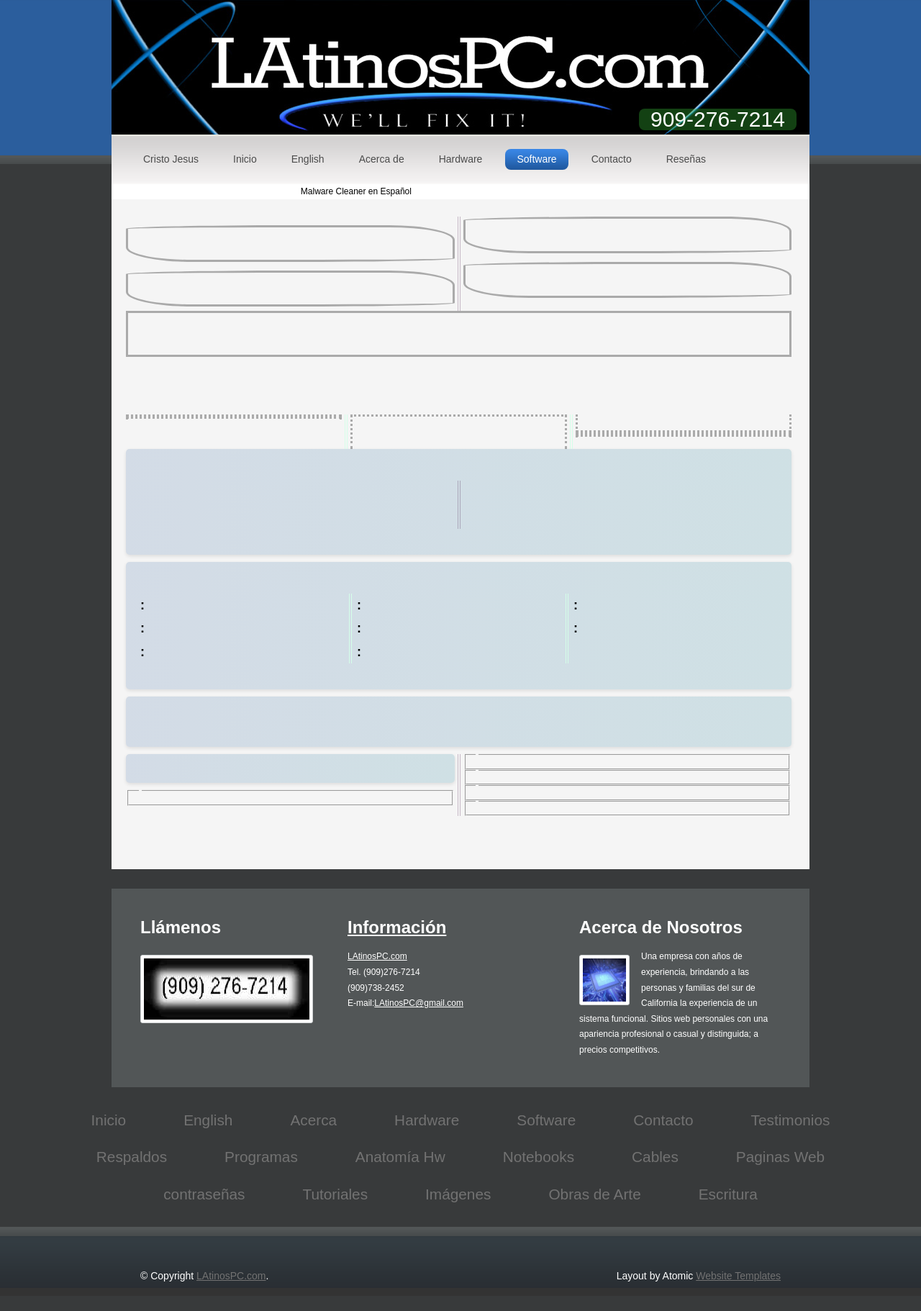
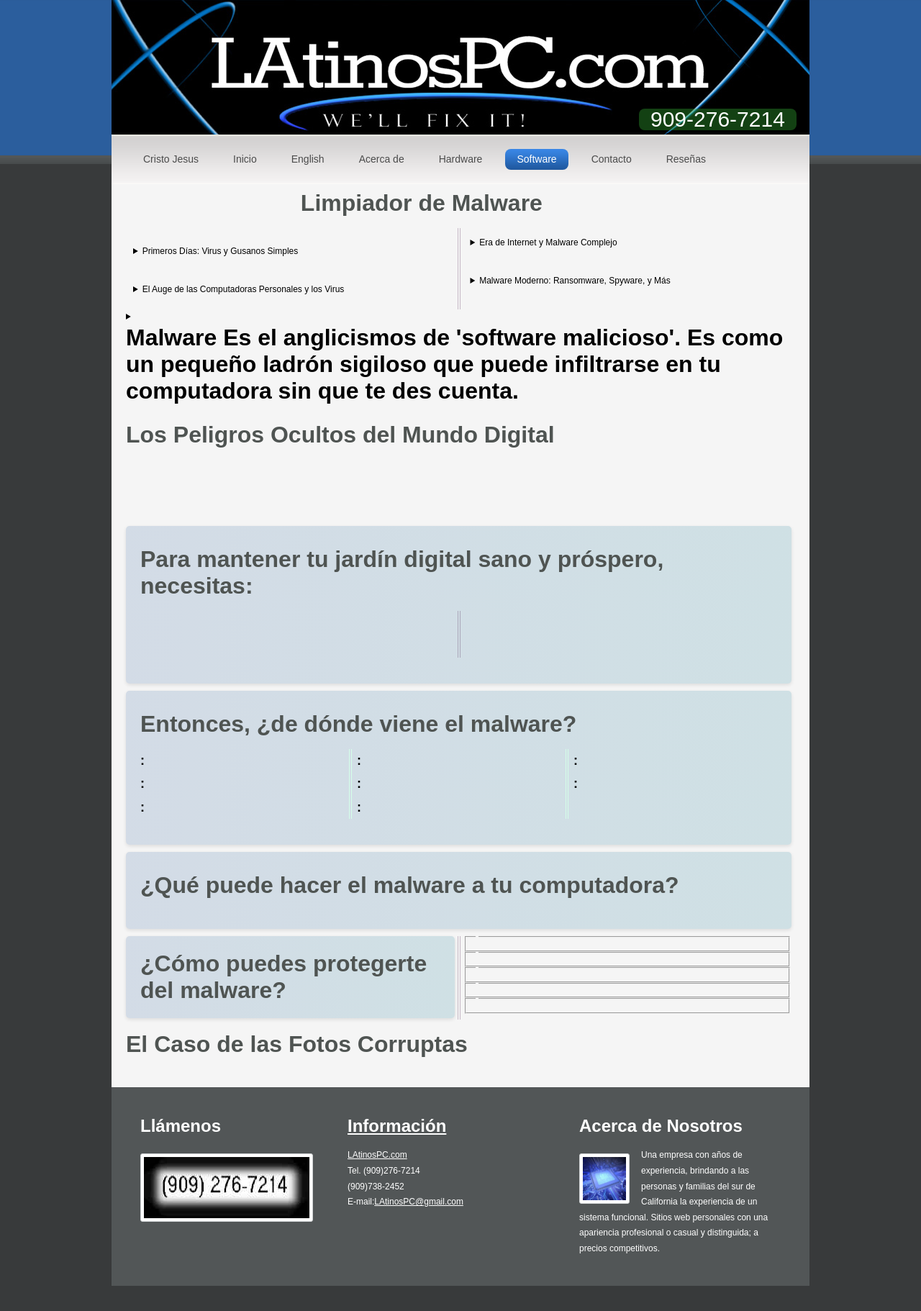
Before and after one commit to Omar27522/Work-on-This-as-a-template-for-the-new-site, a PHP site: the page made by español/software/limpiadoresdemalware/index.php in a window 1280 px wide. Shown: the part 86-1908 px from the top of the page at 72% size. Before the commit the page ends 1876 px from the top, so only its background shows below. Run offline with PHP 8.4, Linux system fonts and the light colour scheme; data that the repository does not hold is empty.

Commit message:
LMLW
el comienzo de la traduccion de MLWC en español

```diff
--- a/español/software/limpiadoresdemalware/index.php
+++ b/español/software/limpiadoresdemalware/index.php
@@ -2,12 +2,13 @@
 $titulo = 'Limpiadores de Malware';
 $software ='active';
 $directoryPath = '../../../';
+$css = '<link href="../../../include/_code/softwareCSS/malwareCleaner.css" rel="stylesheet" type="text/css" />';
 //$palabrasClave ='<meta name="keywords" content="">';
 //$descripción  = '<meta name="description" content="" />';
 include ('../../../include/_code/pagina.php');
 
     function content(){
-        echo'Malware Cleaner en Español'; //This first echo shifts the <h2> to the left. once deleted it goes back with indentation.
+        include ('../../../español/software/limpiadoresdemalware/limpiadores.php');
         include ('../../../include/_works/_software/malwarecleaner.php');
     }
 ?>
--- a/español/software/limpiadoresdemalware/limpiadores.php
+++ b/español/software/limpiadoresdemalware/limpiadores.php
@@ -0,0 +1,21 @@
+<?php
+$titulos = [
+    'Limpiador de Malware',
+    'Los Peligros Ocultos del Mundo Digital',
+    'Para mantener tu jardín digital sano y próspero, necesitas:',
+    'Entonces, ¿de dónde viene el malware?',
+    '¿Qué puede hacer el malware a tu computadora?',
+    '¿Cómo puedes protegerte del malware?',
+    'El Caso de las Fotos Corruptas',
+    'primerosDias' => 'Primeros Días: Virus y Gusanos Simples',
+    'elAumento' => 'El Auge de las Computadoras Personales y los Virus',
+    'eraDeInternet' => 'Era de Internet y Malware Complejo',
+    'mlwModerno' => 'Malware Moderno: Ransomware, Spyware, y Más',
+    /*
+    'once' => 'Una vez dentro, puede hacer cosas malas como',
+    'howCanGet' => '¿Cómo puedes obtener malware en tu computadora?',
+    'howCanProt' => '¿Cómo puedes proteger tu computadora del malware?',*/
+];
+ $swMaligno=['Malware','Es el anglicismos de \'software malicioso\'. Es como un pequeño ladrón sigiloso que puede infiltrarse en tu computadora sin que te des cuenta.'];
+
+?>
--- a/include/_code/page.php
+++ b/include/_code/page.php
@@ -6,6 +6,7 @@
     <link href="<?= $directoryPath ?>include/_code/style.css" rel="stylesheet" type="text/css" />
     <link href="<?= $directoryPath ?>include/_works/start.css" rel="stylesheet" type="text/css" />
     <link href="<?= $directoryPath ?>include/_code/nav.css" rel="stylesheet" type="text/css" />
+    <?php if(!empty($css)){  echo $css;  } /*CSS used in software pages*/ ?>
     <script defer src="<?= $directoryPath ?>include/_code/script.js" ></script>
 	<link rel="icon" href="<?= $directoryPath ?>annotation_2019_12_08_033413_AUw_2.ico">
   <?php if(!empty($keywords) && !empty($description)){  echo $keywords.$description;  } ?>
--- a/include/_works/_software/malwarecleaner.php
+++ b/include/_works/_software/malwarecleaner.php
@@ -1,108 +1,5 @@
 <article class="hero4">
-<style>
-    .hero4 hr {
-        width: 50%;
-    }
 
-    .hero4 h2{
-        padding-left: 20%;
-    }
-    dt {
-        font-weight: bold;
-        font-size: 20pt;
-        text-align: center;
-    }
-
-    dd {
-        margin: 3%;
-    }
-
-    details {
-        border: 3px solid #aaa;
-    }
-
-    summary {
-        display: inline;
-        /* Gets Rid of the default arrow */
-        font-weight: bold;
-        font-size: 15pt;
-        padding: 2%;
-    }
-
-    summary:hover {
-        color: #1e90ff;
-        cursor: pointer;
-    }
-
-    .hero4 li {
-        font-size: 15pt;
-    }
-
-    .selection {
-        border-radius: 50% 20% / 10% 40%;
-    }
-
-    .selection:hover {
-        border-radius: 50% 20% / 10% 40%;
-    }
-
-    .garden {
-        padding-left: 10px;
-        padding-right: 250px;
-    }
-
-    .gardenImgRight {
-        color: whitesmoke;
-        background-color: rgb(83, 121, 82);
-        text-align: center;
-    }
-
-    .zigzag li {
-        padding-bottom: 0;
-    }
-
-    .zigzag .right {
-        text-align: right;
-    }
-
-    .zigzag .rightStr {
-        margin-right: 5%;
-    }
-
-    .rightdd {
-        margin-top: 0;
-        margin-bottom: 10px;
-        margin-left: 40%;
-        margin-right: 7%;
-        text-align: right;
-    }
-
-    .leftdd {
-        margin-top: 0;
-        margin-bottom: 10px;
-        margin-right: 48%;
-    }
-
-    .zigzag strong {
-        font-size: larger;
-    }
-
-    .protect legend {
-        font-size: larger;
-    }
-
-    .protect h2 {
-        padding-left: 10%;
-    }
-
-    .photographer dd {
-        text-align: left;
-    }
-    .fenceL{border: 3px dotted #aaa; text-align:left;}
-    .fenceC{border: 3px dotted #aaa; text-align:center;}
-    .fenceR{border: 3px dotted #aaa; text-align:right;padding-right:3px;}
-    .fenceBold{font-size:larger;}
-</style>
 
     <div class="fullbar">
         <h2 id="title"><?= empty($titles) ? $titulos[0] : $titles[0];?></h2>
@@ -112,7 +9,7 @@
             <dl>
                 <details tabindex="0" class="selection item">
                     <summary>
-                        <?= empty($earlyDays) ? $titulos['earlyDays'] : $titles['earlyDays'];?>
+                        <?= empty($earlyDays) ? $titulos['primerosDias'] : $titles['earlyDays'];?>
                     </summary>
                     <hr>
 
@@ -162,7 +59,7 @@
             <dl>
                 <details tabindex="0" class="selection item">
                     <summary>
-                        <?= empty($internetAge) ? $titulos['_'] : $titles['modernMLW'];?>
+                        <?= empty($internetAge) ? $titulos['mlwModerno'] : $titles['modernMLW'];?>
                     </summary>
                     <hr>
                     <?php //Displays each element of the array internetAge
@@ -181,8 +78,8 @@
         <details>
             <summary>
                 <h2 tabindex="0" style="padding:0;cursor:pointer;" class="hero4 selection_2">
-                    <strong style="font-weight: 900"><?= $malware[0];?></strong>
-                    <?= $malware[1];?>
+                    <strong style="font-weight: 900"><?= empty($malware)? $swMaligno[0] : $malware[0];?></strong>
+                    <?= empty($malware)? $swMaligno[1] : $malware[1];?>
                 </h2>
             </summary>
             <dl class="blurb">
@@ -218,23 +115,28 @@
             <br /><?= $hiddenDangers[1]; ?>
         </p>
         <ol class="newspaper2">
-            <li tabindex="0" class="selection_2 fenceL"><strong
-                    class="fenceBold"><?= $hiddenDangers[2]; ?></strong> <?= $hiddenDangers[3]; ?></li>
-            <li tabindex="0" class="selection_2 fenceC"><strong
-                    class="fenceBold"><?= $hiddenDangers[4]; ?></strong> <?= $hiddenDangers[5]; ?><br /><br /></li>
-            <li tabindex="0" class="selection_2 fenceR"><strong
-                    class="fenceBold"><?= $hiddenDangers[6]; ?></strong> <?= $hiddenDangers[7]; ?></li>
-        </ol><!-- (-.-)Zzz...--|c[_]|--☁【ツ】☁--|c[To keep your digital garden healthy and thriving, you need to:]|--\(^-^)/--|c[_]|--(╯°□°）╯ ︵ ┻━┻ `ღ´ -->
+            <li tabindex="0" class="selection_2 fenceL"><strong class="fenceBold"><?= $hiddenDangers[2]; ?></strong>
+                <?= $hiddenDangers[3]; ?></li>
+            <li tabindex="0" class="selection_2 fenceC"><strong class="fenceBold"><?= $hiddenDangers[4]; ?></strong>
+                <?= $hiddenDangers[5]; ?><br /><br /></li>
+            <li tabindex="0" class="selection_2 fenceR"><strong class="fenceBold"><?= $hiddenDangers[6]; ?></strong>
+                <?= $hiddenDangers[7]; ?></li>
+        </ol>
+        <!-- (-.-)Zzz...--|c[_]|--☁【ツ】☁--|c[To keep your digital garden healthy and thriving, you need to:]|--\(^-^)/--|c[_]|--(╯°□°）╯ ︵ ┻━┻ `ღ´ -->
         <div class="blurb">
             <h2 class="garden"><?= empty($titles) ? $titulos[2] : $titles[2];?></h2>
             <p class="colms2">
-                <span tabindex="0" class="item selection_2"><strong class="fenceBold"><?= $healthyAndThrivingGarden[0]; ?></strong>
+                <span tabindex="0" class="item selection_2"><strong
+                        class="fenceBold"><?= $healthyAndThrivingGarden[0]; ?></strong>
                     <?= $healthyAndThrivingGarden[1]; ?></span><br />
-                <span tabindex="0" class="item selection_2"><strong class="fenceBold"><?=$healthyAndThrivingGarden[2]; ?></strong>
+                <span tabindex="0" class="item selection_2"><strong
+                        class="fenceBold"><?=$healthyAndThrivingGarden[2]; ?></strong>
                     <?= $healthyAndThrivingGarden[3]; ?></span><br />
-                <span tabindex="0" class="item selection_2"><strong class="fenceBold"><?= $healthyAndThrivingGarden[4]; ?></strong>
+                <span tabindex="0" class="item selection_2"><strong
+                        class="fenceBold"><?= $healthyAndThrivingGarden[4]; ?></strong>
                     <?= $healthyAndThrivingGarden[5]; ?></span><br />
-                <span tabindex="0" class="item selection_2"><strong class="fenceBold"><?= $healthyAndThrivingGarden[6]; ?></strong>
+                <span tabindex="0" class="item selection_2"><strong
+                        class="fenceBold"><?= $healthyAndThrivingGarden[6]; ?></strong>
                     <?= $healthyAndThrivingGarden[7]; ?></span>
             </p>
         </div>
@@ -245,14 +147,22 @@
         <div class="blurb">
             <h2 class="garden"><?= empty($titles) ? $titulos[3] : $titles[3];?></h2>
             <p class="newspaper2">
-                <span tabindex="0" class="item selection_2"><strong><?= $comeFrom['emails'][0]; ?>:</strong> <?= $comeFrom['emails'][1]; ?></span><br />
-                <span tabindex="0" class="item selection_2"><strong><?= $comeFrom['downloads'][0]; ?>:</strong> <?= $comeFrom['downloads'][1]; ?></span><br />
-                <span tabindex="0" class="item selection_2"><strong><?= $comeFrom['websites'][0]; ?>:</strong> <?= $comeFrom['websites'][1]; ?></span><br />
-                <span tabindex="0" class="item selection_2"><strong><?= $comeFrom['usbDrives'][0]; ?>:</strong> <?= $comeFrom['usbDrives'][1];?></span><br />
-                <span tabindex="0" class="item selection_2"><strong><?= $comeFrom['socialMedia'][0]; ?>:</strong> <?= $comeFrom['socialMedia'][1];?></span><br />
-                <span tabindex="0" class="item selection_2"><strong><?= $comeFrom['outdatedSoftware'][0]; ?>:</strong> <?= $comeFrom['outdatedSoftware'][1];?></span><br />
-                <span tabindex="0" class="item selection_2"><strong><?= $comeFrom['phishingAttacks'][0]; ?>:</strong> <?= $comeFrom['phishingAttacks'][1];?></span><br />
-                <span tabindex="0" class="item selection_2"><strong><?= $comeFrom['mobileDevices'][0]; ?>:</strong> <?= $comeFrom['mobileDevices'][1];?></span>
+                <span tabindex="0" class="item selection_2"><strong><?= $comeFrom['emails'][0]; ?>:</strong>
+                    <?= $comeFrom['emails'][1]; ?></span><br />
+                <span tabindex="0" class="item selection_2"><strong><?= $comeFrom['downloads'][0]; ?>:</strong>
+                    <?= $comeFrom['downloads'][1]; ?></span><br />
+                <span tabindex="0" class="item selection_2"><strong><?= $comeFrom['websites'][0]; ?>:</strong>
+                    <?= $comeFrom['websites'][1]; ?></span><br />
+                <span tabindex="0" class="item selection_2"><strong><?= $comeFrom['usbDrives'][0]; ?>:</strong>
+                    <?= $comeFrom['usbDrives'][1];?></span><br />
+                <span tabindex="0" class="item selection_2"><strong><?= $comeFrom['socialMedia'][0]; ?>:</strong>
+                    <?= $comeFrom['socialMedia'][1];?></span><br />
+                <span tabindex="0" class="item selection_2"><strong><?= $comeFrom['outdatedSoftware'][0]; ?>:</strong>
+                    <?= $comeFrom['outdatedSoftware'][1];?></span><br />
+                <span tabindex="0" class="item selection_2"><strong><?= $comeFrom['phishingAttacks'][0]; ?>:</strong>
+                    <?= $comeFrom['phishingAttacks'][1];?></span><br />
+                <span tabindex="0" class="item selection_2"><strong><?= $comeFrom['mobileDevices'][0]; ?>:</strong>
+                    <?= $comeFrom['mobileDevices'][1];?></span>
             </p>
         </div>
         <!-- 4th Section^^^ -->
@@ -332,5 +242,5 @@
             </dd>
         </dl>
         <!-- 7th Section^^^ -->
-</div>  <!-- ^Full Bar -->
+    </div> <!-- ^Full Bar -->
 </article>
--- a/software/malwarecleaner/index.php
+++ b/software/malwarecleaner/index.php
@@ -2,8 +2,9 @@
 $title="Malware Cleaner";
 $directoryPath = '../../';
 $software ='active';
-//$keywords = '<meta name="keywords" content="">';
-//$description = '<meta name="description" content="" />';
+$css = '<link href="../../include/_code/softwareCSS/malwareCleaner.css" rel="stylesheet" type="text/css" />';
+$keywords = '<meta name="description" content="Protect your device from viruses, spyware, and malware with top-rated malware cleaners. Discover the best tools to keep your data safe and secure." />';
+$description = '<meta name="keywords" content="malware cleaner, virus removal, spyware protection, malware removal tools, PC security, device protection, antivirus software, computer security, clean malware" />';
 
 include ('../../include/_code/page.php');
 
```
Also changed, not shown: include/_code/softwareCSS/malwareCleaner.css (added, +119 -0 lines). Lines whose indentation alone changed are shown as unchanged.
